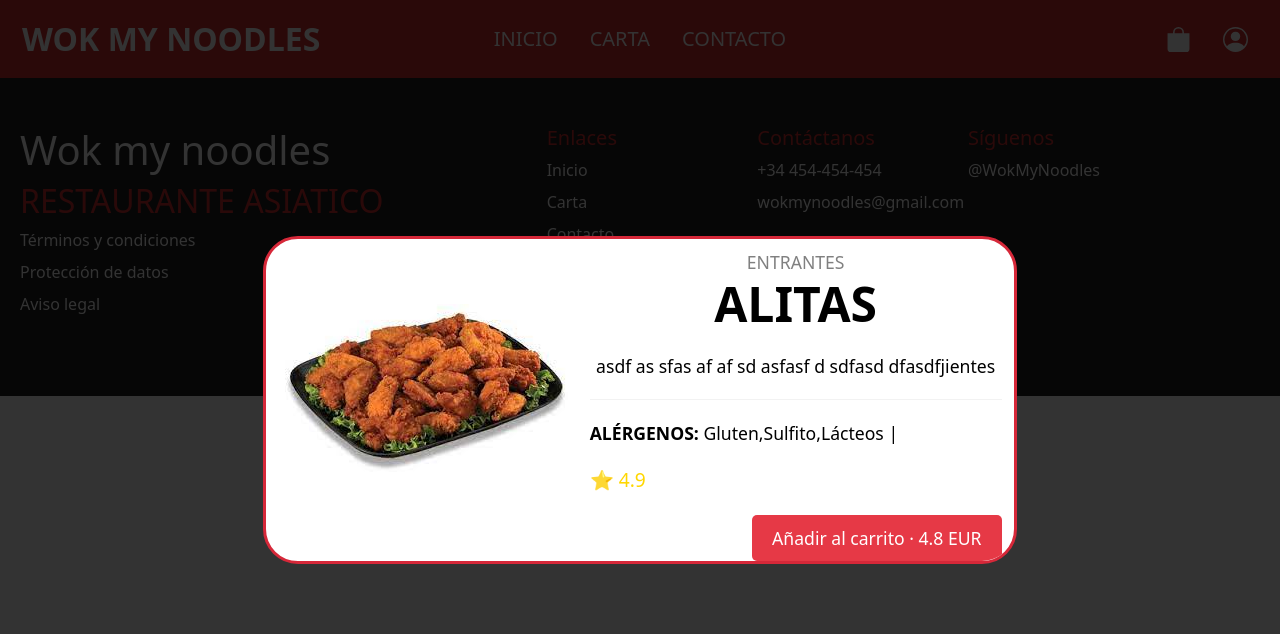
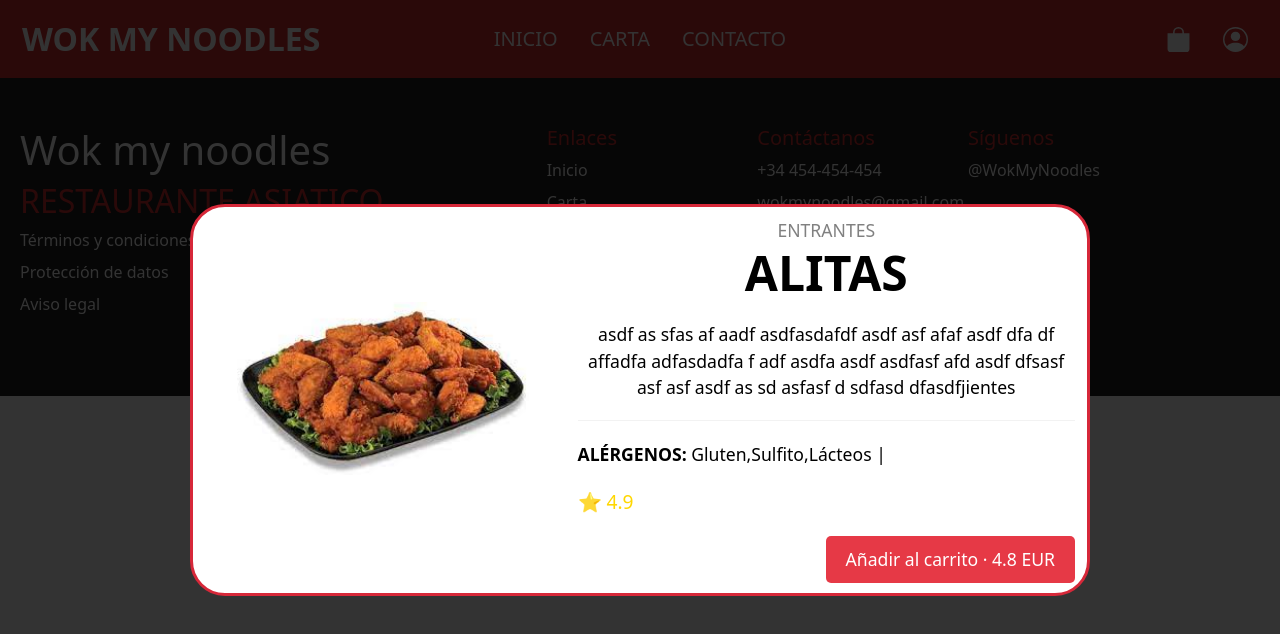
Before and after one commit to borjalopez11/Frontend_tfg, an Angular app: page /prueba in a window 1280 px wide. Shown: the top 634 px of the page. Built offline with nearby package versions, Linux system fonts and the light colour scheme.

Commit message:
fix: pop up card

```diff
--- a/src/app/componentes/INICIO/div4/div4.component.html
+++ b/src/app/componentes/INICIO/div4/div4.component.html
@@ -16,7 +16,7 @@
     <div class="col-md-6 d-flex justify-content-center">
       <div class="cuadrado">
         <img
-          src="../../../../assets/istockphoto-1333619345-612x612-removebg-preview%201.svg"
+          src= "assets/img/noodles.png"
           alt="Imagen decorativa"
           class="img-fluid"
         >
--- a/src/app/componentes/prueba/prueba.component.css
+++ b/src/app/componentes/prueba/prueba.component.css
@@ -11,6 +11,7 @@
   align-items: center;
   z-index: 1000;
   color: black;
+  overflow: hidden; /* Evita el scroll en el fondo */
 }
 
   .header{
@@ -22,13 +23,16 @@
     background-color: white;
     border-radius: 35px;
     border: 3px solid #d62839;
-    max-height: 90vh; /* 👈 límite de alto para que no se salga de la pantalla */
-    overflow-y: auto;  /* 👈 permite hacer scroll si el contenido se pasa */
+    max-height: 90vh; /* Limita la altura */
+    max-width: 900px;
+    overflow-y: auto; /* Permite scroll vertical si el contenido excede el alto */
+    display: flex;
+    flex-direction: row;
   }
 
   .col-md-7 {
-    max-height: 80vh;
-    overflow-y: auto;
+    max-height: 80vh; /* Limita la altura de la columna de descripción */
+    overflow-y: auto; /* Si el contenido de la columna excede el alto, se permite hacer scroll */
   }
 
 
@@ -95,9 +99,12 @@
     margin-bottom: 20px;
     font-size: 1.1em;
     line-height: 1.5;
-    white-space: normal; /* ✅ Asegura que el texto haga salto de línea */
-    word-break: break-word; /* ✅ Rompe palabras largas */
-    overflow-wrap: break-word; /* ✅ Apoyo adicional */
+    white-space: normal; /* Permite que el texto haga salto de línea */
+    word-break: break-word; /* Rompe palabras largas */
+    overflow-wrap: break-word; /* Rompe las palabras para que no se desborden */
+    max-width: 100%; /* Asegura que el ancho no se extienda más allá del contenedor */
+    height: auto; /* Deja que la altura crezca si es necesario */
+    overflow: auto; /* Activa el scroll si el texto se alarga más de lo permitido */
   }
 
 
@@ -135,6 +142,7 @@
     color: white;
     border: none;
     padding: 10px 20px;
+    margin-bottom: 10px;
     border-radius: 5px;
     cursor: pointer;
     font-size: 1.1em;
@@ -159,11 +167,10 @@
   }
 
   /* Responsivo para pantallas pequeñas */
-  @media (max-width: 768px) {
+  @media (max-width: 960px) {
     .popup-content {
       width: 90%; /* Asegura que el pop-up ocupe el 90% del ancho en pantallas pequeñas */
     }
-
     .popup-image {
       width: 100%;
       height: 200px; /* Ajusta la altura de la imagen en pantallas pequeñas */
--- a/src/app/componentes/prueba/prueba.component.ts
+++ b/src/app/componentes/prueba/prueba.component.ts
@@ -16,7 +16,7 @@ export class PruebaComponent {
       puntuacion: 4.9,
       imagen: 'assets/img/nuggets.png',
       categoria: 'entrantes',
-      descripcion: ' asdf as  sfas  af af sd asfasf d sdfasd  dfasdfjientes ',
+      descripcion: ' asdf as  sfas  af aadf asdfasdafdf asdf asf afaf asdf dfa df affadfa adfasdadfa f adf  asdfa asdf asdfasf afd asdf dfsasf asf asf asdf as sd asfasf d sdfasd  dfasdfjientes ',
       alergenos: ['Gluten', 'Sulfito', 'Lácteos']
     }
   ];
```
Also changed, not shown: src/assets/img/Vector.png (deleted), src/assets/img/noodles.png (added). Lines whose indentation alone changed are shown as unchanged.
